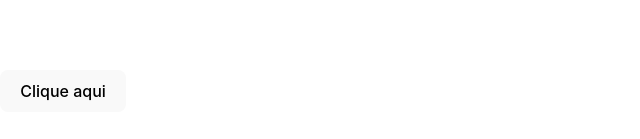
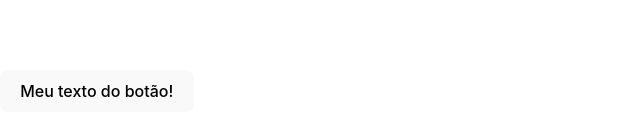
Before and after one commit to Esleynathan/SistemaParaEmpresas_ReactJSDjango_FrontEnd, a React (Vite) app: page / in a window 1280 px wide. Shown: the part 309-448 px from the top of the page, without its empty margins (0-640 px from the left). Built offline with nearby package versions, Linux system fonts and the light colour scheme.

Commit message:
Passando eventos como props

```diff
--- a/src/App.tsx
+++ b/src/App.tsx
@@ -1,15 +1,15 @@
+import { Button } from "./componentes/Button";
+
 function App() {
-  const handleClick = () => {
-    alert('Clicou aqui!')
-  }
+
+  const handleClick = (label: string) => alert (label);
 
   return (
     <div>
-      <button
-        onClick={() => handleClick()}
-      >
-        Clique aqui
-      </button>
+      < Button
+        onClick={handleClick}
+      />
+
     </div >
   )
 }
--- /dev/null
+++ b/src/componentes/Button.tsx
@@ -0,0 +1,15 @@
+type Props = {
+    onClick: (label: string) => void;
+}
+
+export const Button = ({ onClick }: Props) => {
+    const label = "Meu texto do botão!"
+
+    return (
+    <button
+        onClick={() => onClick('Meu texto do alert!')}
+    >
+        {label}
+    </button>
+    )
+}
```
